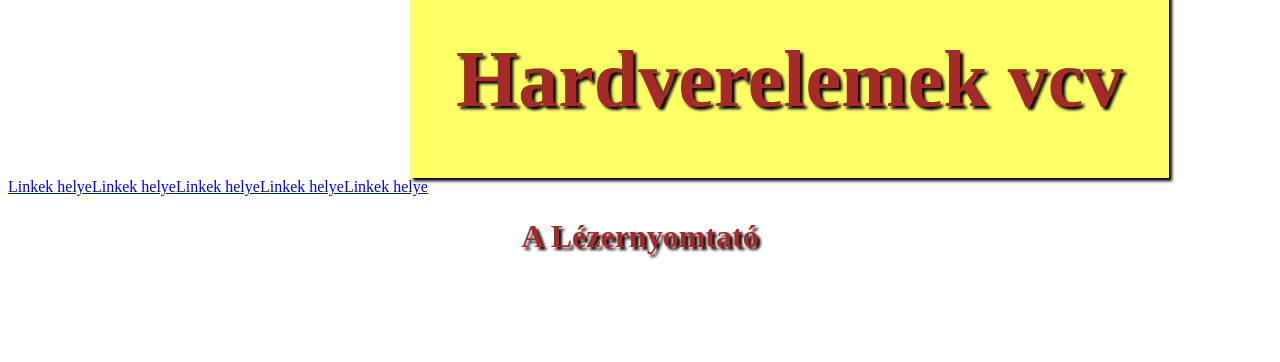
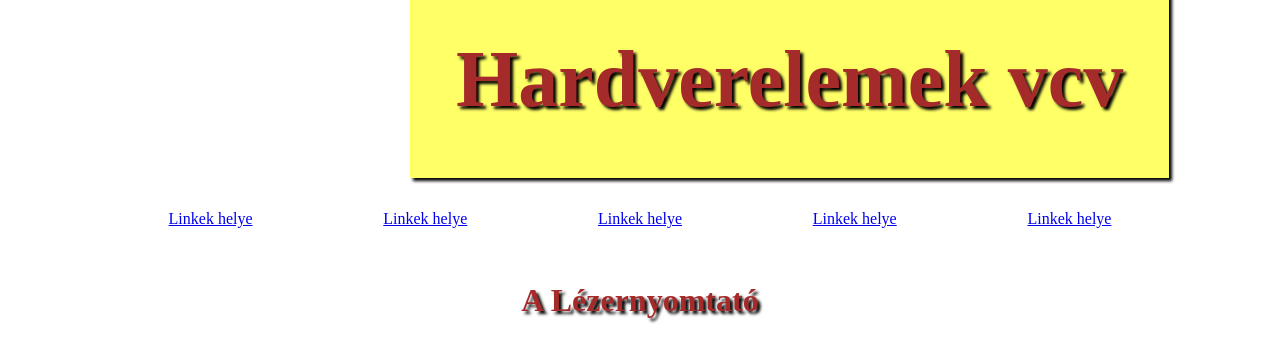
Before and after one commit to milankovicsrobert/hardver, a plain HTML site: page index.html in a window 1280 px wide. Shown: the part 68-430 px from the top of the page. Drawn offline with Linux system fonts and the light colour scheme.

Commit message:
Update styles.css

```diff
--- a/style/styles.css
+++ b/style/styles.css
@@ -5,4 +5,4 @@ body {background-image: url(../pict/HARDWARE.jpg); background-repeat:no-repeat;b
 .title_header{width:60%; background-color:rgba(255,255,0,0.6); padding-top:1em; font-size:2.5em; font-weight:bolder; box-shadow:3px 3px 3px black;}
 .img9et {width:100%; padding:10px; outline:3px solid black; border-radius:10%;}
 h1 {text-align: center; color:brown; text-shadow: 3px 3px 3px black;}
-nav {display: flex; flex-direction: row; }
+nav {display: flex; flex-direction: row; justify-content: space-around; width: 90%; margin-left: auto; margin-right: auto; padding: 2em; }
```
